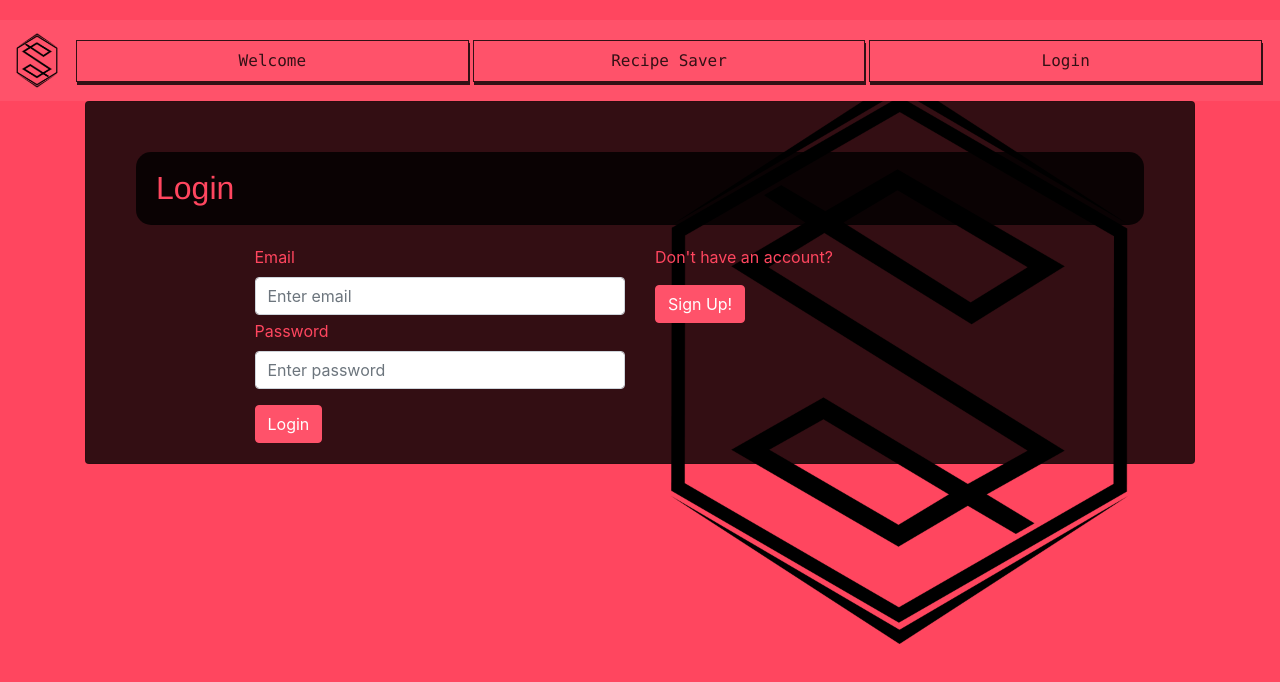
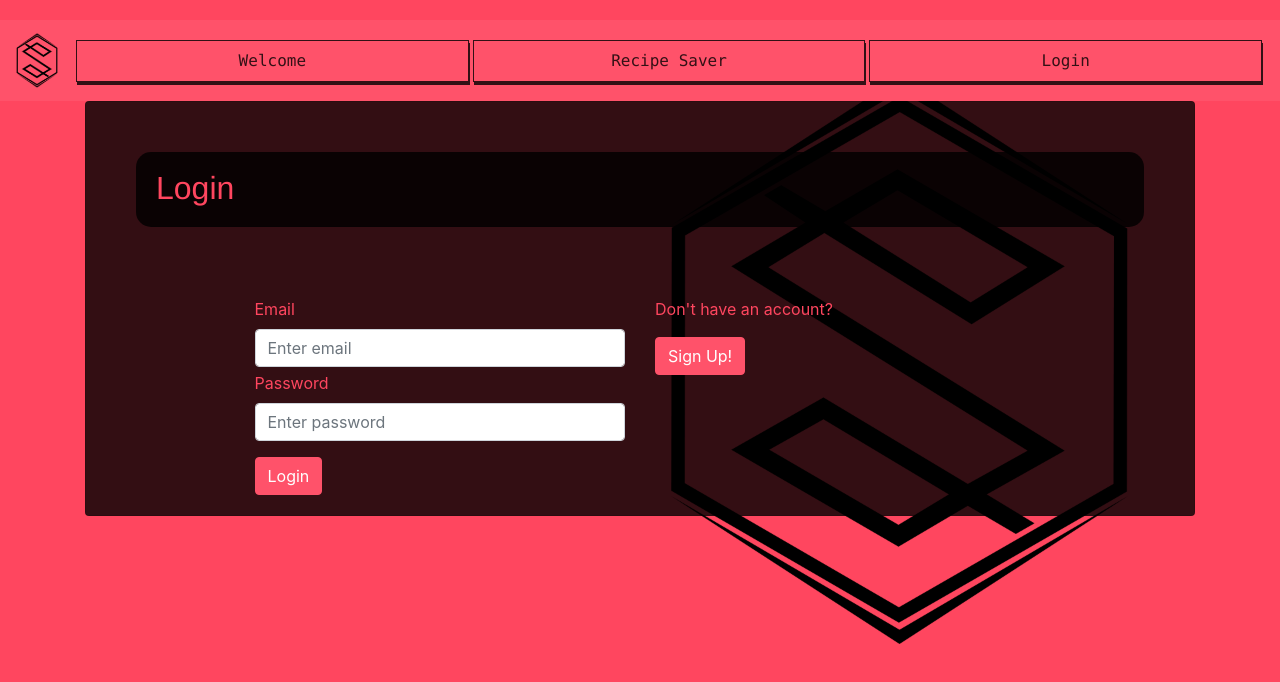
Before and after one commit to Sknoww/recipeSaver, a React (Create React App) app in the folder r-saver/: page /Login in a window 1280 px wide. Shown: the top 682 px of the page. Built offline with nearby package versions, Linux system fonts and the light colour scheme; what gotrue-js would draw is missing.

Commit message:
modified to make responsive

```diff
--- a/r-saver/src/css/welcome.css
+++ b/r-saver/src/css/welcome.css
@@ -1,19 +1,43 @@
-.welcomeHeader {
+.welcomeHeader.card-header {
     display: flex;
     flex-direction: row;
-    justify-content: left;
+    justify-content: space-between;
     margin: 50px;
-    font-size: xx-large;
+    height: 75px;
+    font-size: x-large;
     font-family: "Helvetica Neue", Helvetica, Arial, sans-serif;
     border-radius: 15px !important;
     color: #ff465f;
     background-color: rgba(0, 0, 0, 0.8) !important;
 }
 
-.saveButtonRS {
-    width: 12%;
+@media (min-width: 1000px) {
+    .welcomeHeader.card-header {
+        /* Never get larger than this */
+        display: flex;
+        flex-direction: row;
+        justify-content: space-between;
+        margin: 50px;
+        height: 75px;
+        font-size: xx-large;
+        font-family: "Helvetica Neue", Helvetica, Arial, sans-serif;
+        border-radius: 15px !important;
+        color: #ff465f;
+        background-color: rgba(0, 0, 0, 0.8) !important;
+    }
+}
+
+.saveButtonRS btn btn-primary {
+    font-size: 14px;
     height: 50px;
-    margin-left: 68%;
+}
+
+@media (min-width: 1000px) {
+    .saveButtonRS btn btn-primary {
+        /* Never get larger than this */
+        font-size: 20px;
+        height: 50px;
+    }
 }
 
 .loginButtonAndLabelRS {
@@ -21,25 +45,42 @@
     justify-content: right;
     flex-direction: row;
     width: 30%;
-    height: 50px;
-    margin-left: 50%;
+    height: 95%;
 }
 
 .loginButtonLabelRS {
-    width: 50%;
-    padding: 3%;
-    font-size: 20px;
+    padding-top: 3%;
+    font-size: 14px;
 }
 
-.loginButtonRS {
-    display: flex;
-    flex-direction: row;
-    width: 30%;
+@media (min-width: 1000px) {
+    .loginButtonLabelRS {
+        /* Never get larger than this */
+        width: 50%;
+        font-size: 20px;
+    }
+}
+
+.loginButtonRS btn btn-primary {
+    font-size: 14px;
+}
+
+@media (min-width: 1000px) {
+    .loginButtonRS btn btn-primary {
+        /* Never get larger than this */
+        font-size: 20px;
+    }
+}
+
+.logoutButtonDashboard btn btn-primary {
+    font-size: 14px;
     height: 50px;
 }
 
-.logoutButtonDashboard {
-    width: 12%;
-    height: 50px;
-    margin-left: 72%;
+@media (min-width: 1000px) {
+    .logoutButtonDashboard btn btn-primary {
+        /* Never get larger than this */
+        font-size: 20px;
+        height: 50px;
+    }
 }
```
